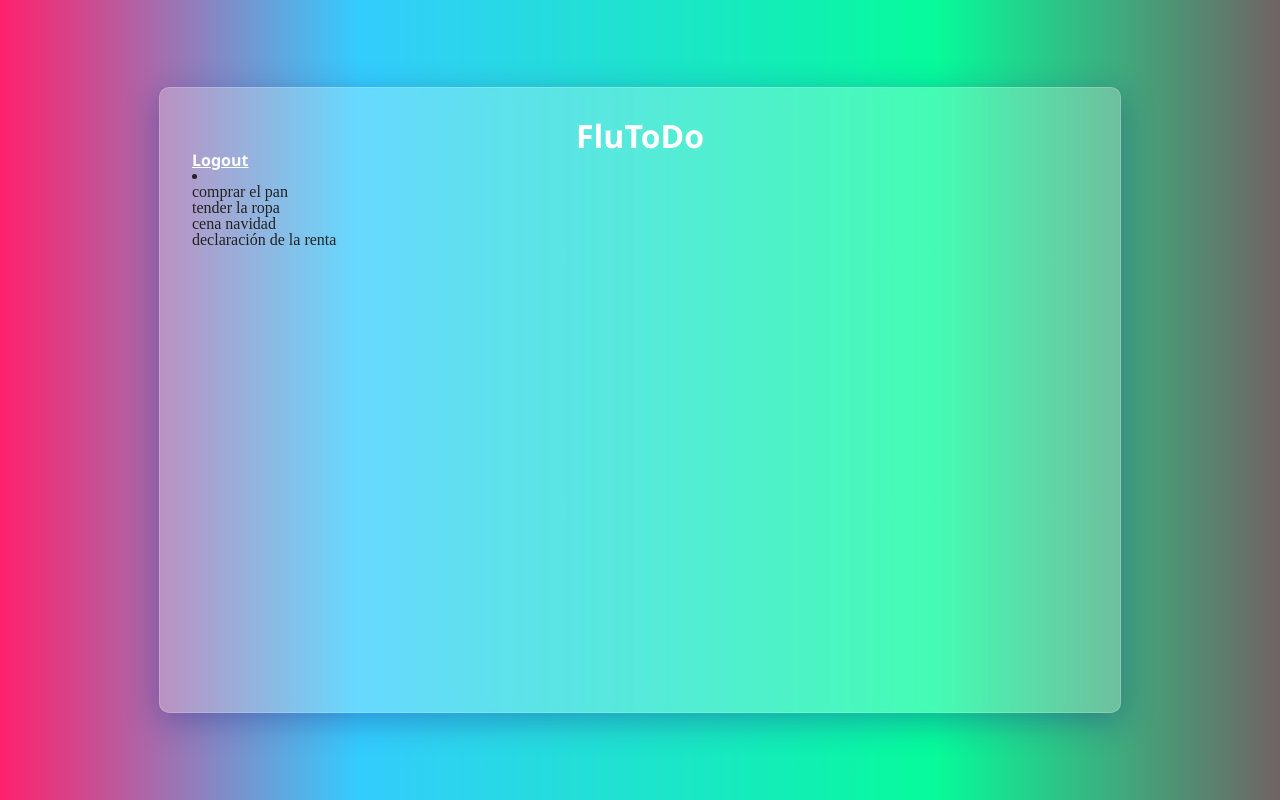
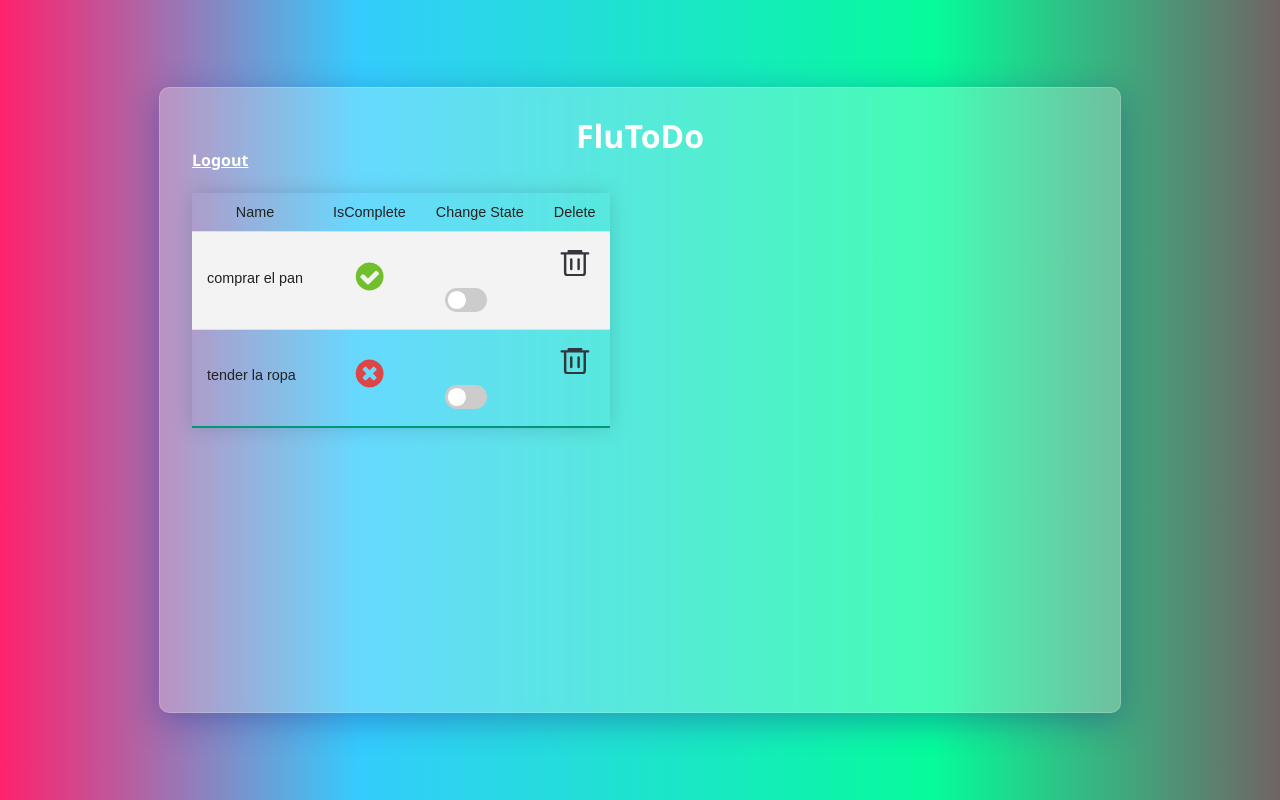
Before and after one commit to gusblacknails/FluToDo, a Django app: page / in a window 1280 px wide. Run offline with Django 3.2, Linux system fonts and the light colour scheme; a user stored in the database is signed in; data comes from the database, SQL or seed files in the repository; both versions use the stored data as it was after the commit; some libraries are stand-ins or nearby versions.

Commit message:
working on delete view

```diff
--- a/todo/admin.py
+++ b/todo/admin.py
@@ -11,4 +11,5 @@ class TasksAdmin(admin.ModelAdmin):
     class Meta:
         model = Tasks
 
+
 admin.site.register(Tasks, TasksAdmin)
--- a/todo/static/css/main.css
+++ b/todo/static/css/main.css
@@ -125,3 +125,115 @@ input[type="submit"]:hover,
   font-size: larger;
   color: black;
 }
+
+
+/* table */
+
+.styled-table {
+    border-collapse: collapse;
+    margin: 25px 0;
+    font-size: 0.9em;
+    font-family: sans-serif;
+    min-width: 400px;
+    box-shadow: 0 0 20px rgba(0, 0, 0, 0.15);
+}
+
+.styled-table thead tr {
+    background-color: #009879;
+    color: #ffffff;
+    text-align: left;
+}
+
+ #toggleTd{
+    display: flex;
+    align-items: center;
+    justify-content: center;
+    transform: scale(2.5);
+}
+
+.styled-table th,
+.styled-table td {
+    padding: 12px 15px;
+}
+.styled-table tbody tr {
+    border-bottom: 1px solid #dddddd;
+}
+
+.styled-table tbody tr:nth-of-type(even) {
+    background-color: #f3f3f3;
+}
+
+.styled-table tbody tr:last-of-type {
+    border-bottom: 2px solid #009879;
+}
+.styled-table tbody tr.active-row {
+    font-weight: bold;
+    color: #009879;
+}
+
+/* table toggle switch */
+.switch {
+    position: relative;
+    display: inline-block;
+    width: 60px;
+    height: 34px;
+  }
+
+  .switch input {
+    opacity: 0;
+    width: 0;
+    height: 0;
+  }
+
+  .slider {
+    transform: scale(0.7);
+    position: absolute;
+    cursor: pointer;
+    top: 0;
+    left: 0;
+    right: 0;
+    bottom: 0;
+    background-color: #ccc;
+    -webkit-transition: .4s;
+    transition: .4s;
+  }
+
+  .slider:before {
+    position: absolute;
+    content: "";
+    height: 26px;
+    width: 26px;
+    left: 4px;
+    bottom: 4px;
+    background-color: white;
+    -webkit-transition: .4s;
+    transition: .4s;
+  }
+
+  input:checked + .slider {
+    background-color: #61eada;
+  }
+
+  input:focus + .slider {
+    box-shadow: 0 0 1px #61eada;
+  }
+
+  input:checked + .slider:before {
+    -webkit-transform: translateX(26px);
+    -ms-transform: translateX(26px);
+    transform: translateX(26px);
+  }
+
+  /* Rounded sliders */
+  .slider.round {
+    border-radius: 34px;
+  }
+
+  .slider.round:before {
+    border-radius: 50%;
+  }
+
+  #deleteIcon {
+      transform: scale(0.7);
+      cursor: pointer;
+  }
--- a/todo/templates/base.html
+++ b/todo/templates/base.html
@@ -8,7 +8,7 @@
     <meta name="description" content="ToDo App for Fluendo Django recruitment test"/>
     <meta name="keywords" content="ToDo , Django, Fluendo"/>
     <meta name="author" content="Gustavo Escolà" />
-    <script src="https://kit.fontawesome.com/24024234cf.js" crossorigin="anonymous"></script>
+    <!-- <script src="https://kit.fontawesome.com/a1d66cd10d.js" crossorigin="anonymous"></script> -->
     <link rel="stylesheet" href="{% static 'css/reset.css' %}"/>
 
     <link rel="stylesheet" href="{% static 'css/main.css' %}"/>
--- a/todo/templates/todo/tasks_list.html
+++ b/todo/templates/todo/tasks_list.html
@@ -1,12 +1,53 @@
 {% extends 'base.html' %} {% load static %} {% block title %}FluToDo{% endblock %}
 {% block content%}
 <a href="{% url 'logout' %}">Logout</a>
-<li>
+
+
+
+<table class="styled-table">
+    <tr>
+      <th>Name</th>
+      <th>IsComplete</th>
+      <th>Change State</th>
+      <th>Delete</th>
+    </tr>
     {%for task in tasks_list%}
-    <ul>{{task.task_name}}</ul>
+    <tr>
+        <td>{{task.task_name}}</td>
+        <td id="toggleTd">{% if task.is_completed %}<img src="/static/admin/img/icon-yes.svg" alt="True"> </i>{%else%} <img src="/static/admin/img/icon-no.svg" alt="False"> {%endif%}
+        </td>
+          <td >
+
+           <form id="form_{{task.id}}" method="POST">
+                {% csrf_token %}
+                <label class="switch">
+                    <input type='hidden' value='{{task.pk}}' name='id'>
+                    <input id="{{task.id}}" name="input" type="checkbox" value={{task.is_completed}} onchange="toggleState(this)">
+                    <span class="slider round"></span>
+                </label>
+            </form>
+        </td>
+        <td>
+          <form id="form_{{task.id}}" method="GET" action="{% url 'delete' pk=task.pk %}" >
+            {% csrf_token %}
+            <input id="deleteIcon" type="image" name="submit" src="/static/delete.svg">
+
+          </form>
+        </td>
+      </tr>
+
     {%empty%}
     <span>No tasks to complete</span>
     {%endfor%}
-</li>
 
+
+  </table>
+
+  <script type="text/javascript">
+   function toggleState(item){
+        document.getElementById(`form_${item.id}`).submit();
+   }
+
+
+</script>
 {% endblock %}
--- a/todo/urls.py
+++ b/todo/urls.py
@@ -1,8 +1,9 @@
 from django.urls import path
-from .views import TasksListView, FluTodoLoginView, new_user
+from .views import TaskListView, FluTodoLoginView, new_user, TaskDeleteView
 from django.contrib.auth.views import LogoutView
 urlpatterns = [
-    path('', TasksListView.as_view(), name='Tasks'),
+    path('', TaskListView.as_view(), name='Task'),
+    path('<int:pk>/delete/', TaskDeleteView.as_view(), name='delete'),
     path('login/', FluTodoLoginView.as_view(), name='login'),
     path('logout/', LogoutView.as_view(next_page='login'), name='logout'),
     path('signup/', new_user, name='signup')
--- a/todo/views.py
+++ b/todo/views.py
@@ -1,6 +1,8 @@
 from django.shortcuts import render, redirect
 from django.http import HttpResponse
 from django.views.generic.list import ListView
+from django.views.generic.edit import DeleteView
+
 from .models import Tasks
 from django.urls import reverse_lazy
 from django.contrib.auth.mixins import LoginRequiredMixin
@@ -18,15 +20,33 @@ class FluTodoLoginView(LoginView):
     redirect_authenticated_user = True
 
 
-class TasksListView(LoginRequiredMixin, ListView):
+class TaskListView(LoginRequiredMixin, ListView):
     model = Tasks
     context_object_name = "tasks_list"
 
+    def get_queryset(self):
+        return self.model.objects.filter(user=self.request.user)
+
+    def post(self, request):
+        input_value = request.POST.get('input')
+        input_id = request.POST.get('id')
+        current_object = self.model.objects.get(
+            id=input_id)
+        if input_value == "True":
+            current_object.is_completed = False
+        else:
+            current_object.is_completed = True
+        current_object.save()
+        context = { "tasks_list": self.model.objects.filter(user=self.request.user) }
+        return render(request, 'todo/tasks_list.html', context)
+
+class TaskDeleteView(DeleteView):
+    model = Tasks
+    success_url = reverse_lazy('todo/tasks_list.html')
 
 def new_user(request):
     # Creamos el formulario de autenticación vacío
     form = NewUserForm()
-    # print("FORM:", form)
 
     def unused_email(email):
         if User.objects.filter(email=email).exists():
@@ -52,7 +72,6 @@ def new_user(request):
 
                 # Si el usuario se crea correctamente
                 if user is not None:
-                    print("USER IS NOT NONE")
                     # Hacemos el login manualmente
                     login(request, user)
                     # Y le redireccionamos a la portada
```
Also changed, not shown: todo/templates/todo/tasks_confirm_delete.html (added, +8 -0 lines), db.sqlite3, todo/static/delete.svg (added), todo/static/done.svg (added).
